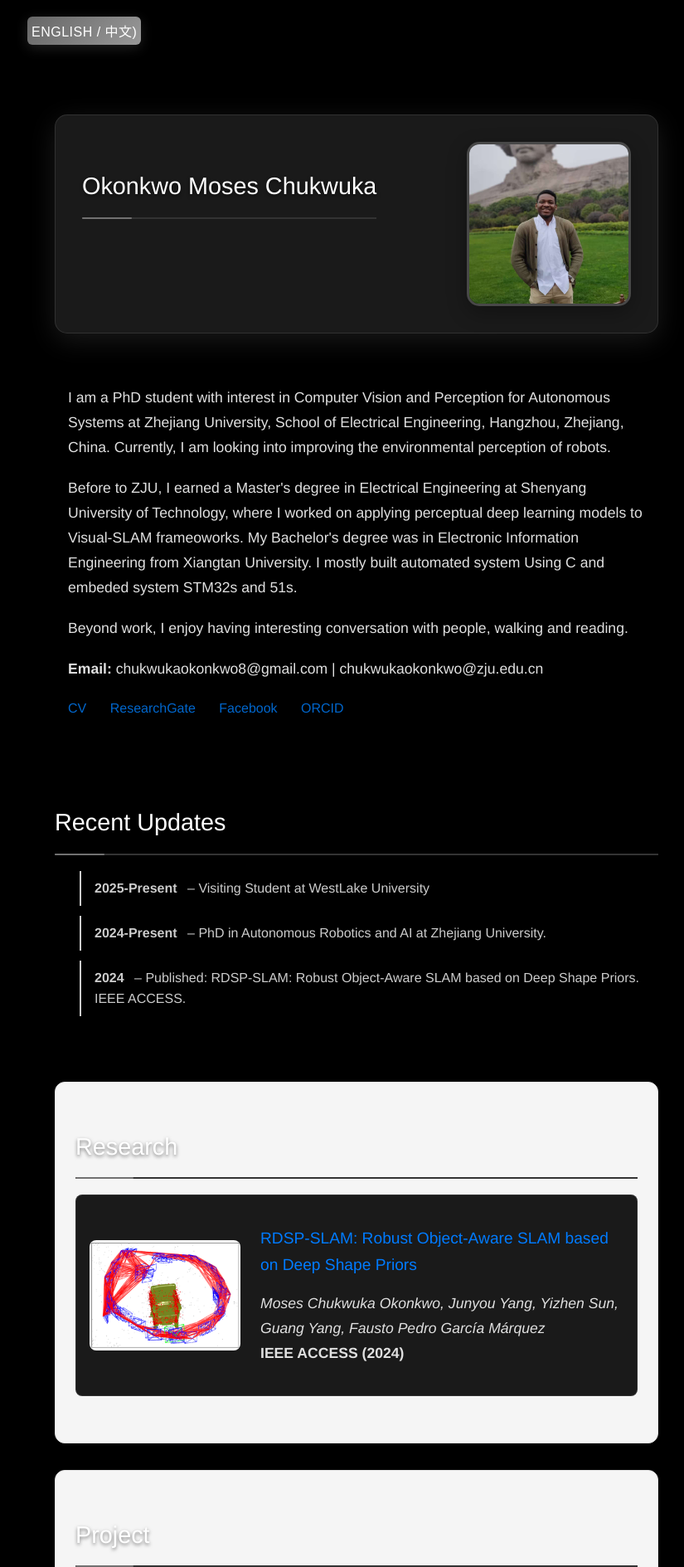
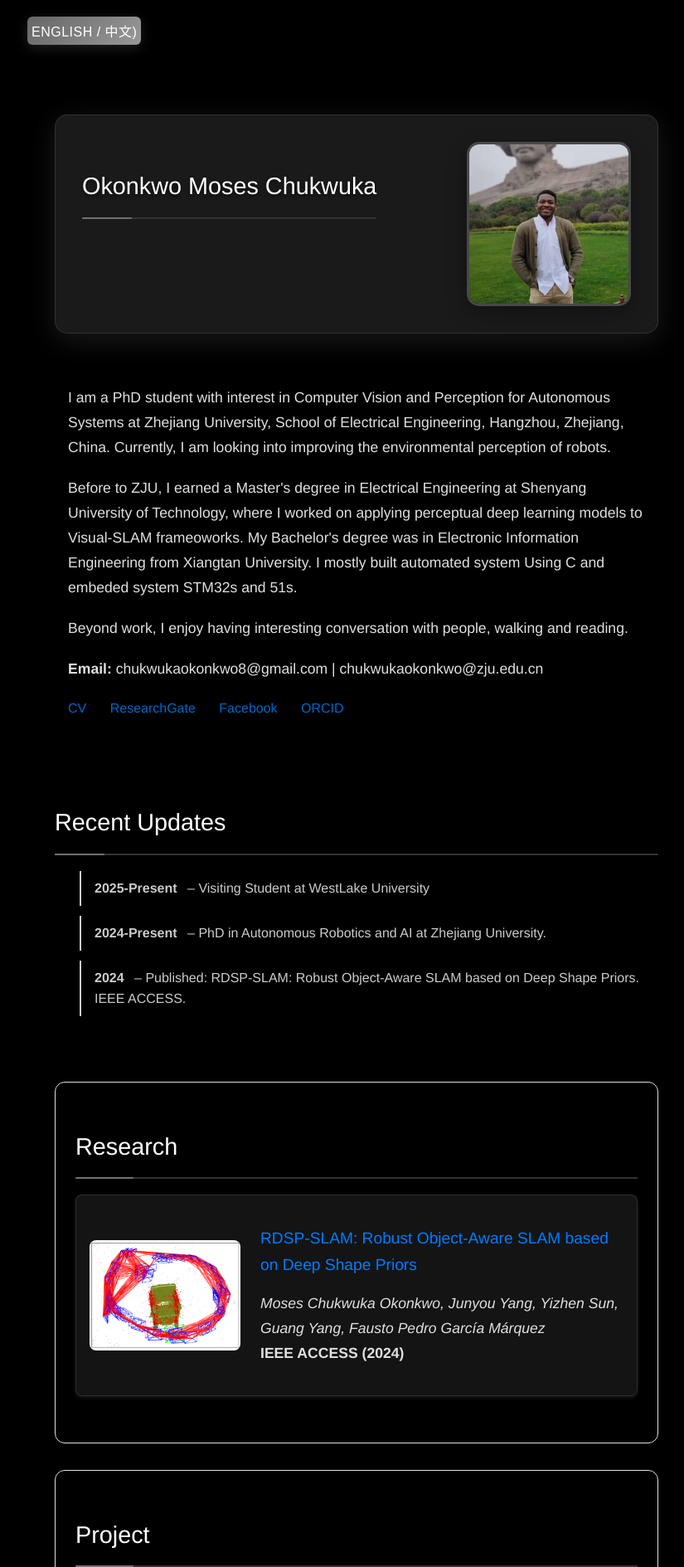
Before and after one commit to MosesChuka/MosesChuka.github.io, a Jekyll site: the page built from index.md, in a window 1280 px wide. Shown: the part 63-1952 px from the top of the page at 83% size, without its empty margins (210-1035 px from the left). Built offline with Jekyll 4.4.1, drawn with Linux system fonts in a browser that asks for light colours; our own code applies the rules of GitHub Pages for plain Markdown files; grey boxes are pictures that could not be loaded.

Commit message:
Fix dark mode background issues and improve theme toggle functionality

```diff
--- a/index.md
+++ b/index.md
@@ -326,16 +326,19 @@
 // Theme toggle functionality
 function toggleTheme() {
   const body = document.body;
+  const html = document.documentElement;
   const themeToggle = document.getElementById('themeToggle');
 
   if (body.classList.contains('light-mode')) {
     body.classList.remove('light-mode');
-    themeToggle.textContent = '🌙';
+    html.classList.remove('light-mode');
+    themeToggle.textContent = '🌙 Dark';
     themeToggle.classList.remove('light');
     localStorage.setItem('theme', 'dark');
   } else {
     body.classList.add('light-mode');
-    themeToggle.textContent = '☀️';
+    html.classList.add('light-mode');
+    themeToggle.textContent = '☀️ Light';
     themeToggle.classList.add('light');
     localStorage.setItem('theme', 'light');
   }
@@ -355,7 +358,8 @@
 
   if (savedTheme === 'light') {
     document.body.classList.add('light-mode');
-    themeToggle.textContent = '☀️';
+    document.documentElement.classList.add('light-mode');
+    themeToggle.textContent = '☀️ Light';
     themeToggle.classList.add('light');
   }
 });
--- a/static/css/styles.css
+++ b/static/css/styles.css
@@ -3,6 +3,15 @@
   margin: 0;
   padding: 0;
   box-sizing: border-box;
+}
+
+html {
+  background: #000000;
+  transition: all 0.3s ease;
+}
+
+html.light-mode {
+  background: #ffffff;
 }
 
 body {
@@ -96,6 +105,33 @@
 body.light-mode section {
   background: transparent;
   border: none;
+}
+
+/* Ensure full background coverage for dark mode */
+body, html {
+  background-attachment: fixed;
+}
+
+/* Additional dark mode background fixes */
+body:not(.light-mode) {
+  background: #000000;
+}
+
+body:not(.light-mode) .container {
+  background: #000000;
+}
+
+/* Ensure proper contrast in dark mode */
+body:not(.light-mode) section {
+  background: transparent;
+}
+
+body:not(.light-mode) .research-item,
+body:not(.light-mode) .work-item,
+body:not(.light-mode) .education-item,
+body:not(.light-mode) .project-item {
+  background: rgba(26, 26, 26, 0.8);
+  border: 1px solid rgba(255, 255, 255, 0.1);
 }
 
 h2 {
```
